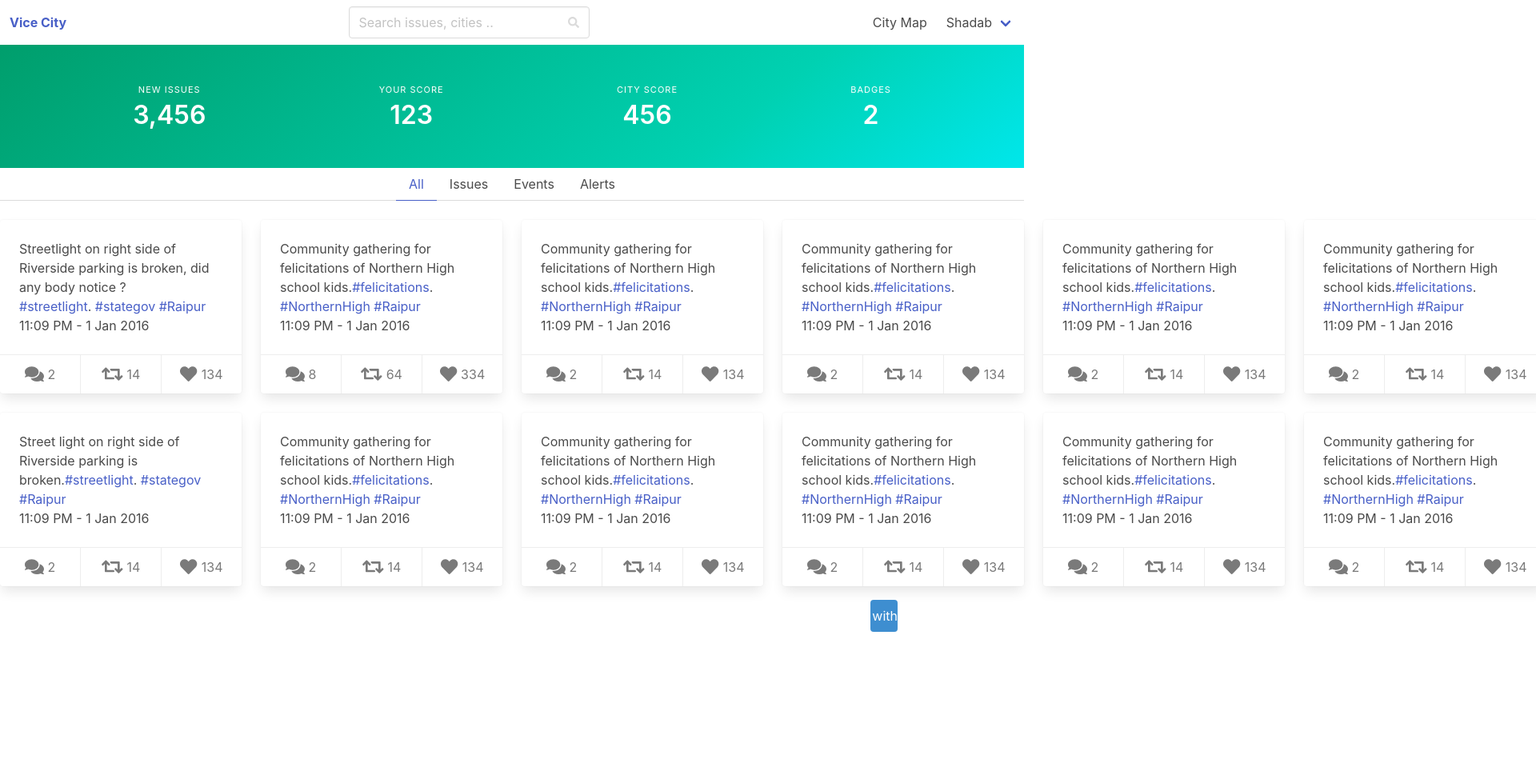
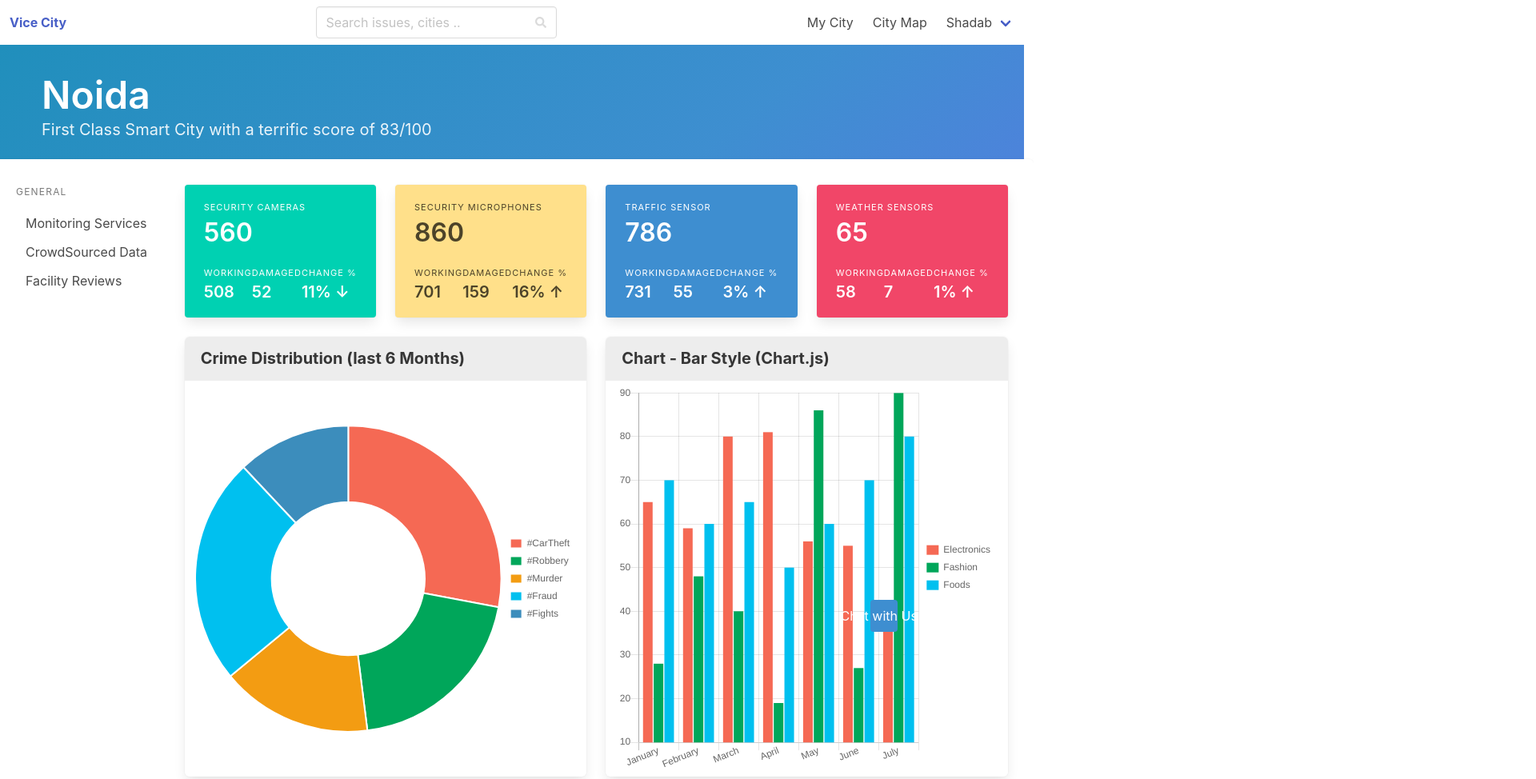
Before and after one commit to shaddu/SociallySmartCity, a React app: page /City in a window 1280 px wide. Shown: the top 974 px of the page at 80% size, 1920 px wide, since content can reach past the window. Before the commit the page ends 800 px from the top, so only its background shows below. Built offline with nearby package versions, Linux system fonts and the light colour scheme.

Commit message:
charts & city data added

```diff
--- a/package.json
+++ b/package.json
@@ -43,6 +43,7 @@
     "@fortawesome/react-fontawesome": "^0.1.4",
     "botframework-webchat": "^4.3.0",
     "bulma": "^0.7.4",
+    "chart.js": "^2.7.3",
     "react": "^16.8.1",
     "react-dom": "^16.8.1",
     "react-router": "^4.3.1",
--- a/src/City.js
+++ b/src/City.js
@@ -1,7 +1,7 @@
 import React from 'react';
 import NavBar from './navbar';
-import Profile from './Profile';
-import Feed from './Feed';
+import CityDetail from './CityDetail';
+import CityName from './CityName';
 import ChatBox from './ChatBox';
 
 export class City extends React.Component {
@@ -25,8 +25,8 @@ export class City extends React.Component {
         return (
             <>
                 <NavBar />
-                <Profile />
-                <Feed />
+                <CityName/>
+                <CityDetail/>
                 {this.state.chatboxOpen ? <ChatBox buttonClick={this.buttonClick}/> :
                                           <button id="chatbutton" className="button is-info" onClick={this.buttonClick} style={{ bottom: 10, position: "fixed", float: "right", right: "15%", left: "85%" }}>Chat with Us ?</button>}
             </>
--- /dev/null
+++ b/src/CityDetail.js
@@ -0,0 +1,183 @@
+import React from 'react'
+
+class CityDetail extends React.Component {
+
+  componentDidMount(){
+    require('./module-chart.js')
+  }
+  render() {
+    return (
+      <div className="columns box">
+        <aside className="column is-2 menu">
+          <p className="menu-label">
+            General
+         </p>
+          <ul className="menu-list">
+            <li><a>Monitoring Services</a></li>
+            <li><a>CrowdSourced Data</a></li>
+            <li><a>Facility Reviews</a></li>
+          </ul>
+
+        </aside>
+        <div className="column ">
+
+        {/* level starts */}
+        <div className="columns is-multiline">
+          <div className="column">
+            <div className="box notification is-primary">
+              <div className="heading">Security Cameras</div>
+              <div className="title">560</div>
+              <div className="level">
+                <div className="level-item">
+                  <div className="">
+                    <div className="heading">Working</div>
+                    <div className="title is-5">508</div>
+                  </div>
+                </div>
+                <div className="level-item">
+                  <div className="">
+                    <div className="heading">Damaged </div>
+                    <div className="title is-5">52</div>
+                  </div>
+                </div>
+                <div className="level-item">
+                  <div className="">
+                    <div className="heading"> Change %</div>
+                    <div className="title is-5">11% &darr;</div>
+                  </div>
+                </div>
+              </div>
+            </div>
+          </div>
+          <div className="column">
+            <div className="box notification is-warning">
+              <div className="heading">Security Microphones</div>
+              <div className="title">860</div>
+              <div className="level">
+                <div className="level-item">
+                  <div className="">
+                    <div className="heading">Working</div>
+                    <div className="title is-5">701</div>
+                  </div>
+                </div>
+                <div className="level-item">
+                  <div className="">
+                    <div className="heading">Damaged </div>
+                    <div className="title is-5">159</div>
+                  </div>
+                </div>
+                <div className="level-item">
+                  <div className="">
+                    <div className="heading"> Change %</div>
+                    <div className="title is-5">16% &uarr;</div>
+                  </div>
+                </div>
+              </div>
+            </div>
+          </div>
+          <div className="column">
+            <div className="box notification is-info">
+            <div className="heading">Traffic Sensor</div>
+              <div className="title">786</div>
+              <div className="level">
+                <div className="level-item">
+                  <div className="">
+                    <div className="heading">Working</div>
+                    <div className="title is-5">731</div>
+                  </div>
+                </div>
+                <div className="level-item">
+                  <div className="">
+                    <div className="heading">Damaged </div>
+                    <div className="title is-5">55</div>
+                  </div>
+                </div>
+                <div className="level-item">
+                  <div className="">
+                    <div className="heading"> Change %</div>
+                    <div className="title is-5">3% &uarr;</div>
+                  </div>
+                </div>
+              </div>
+            </div>
+          </div>
+          <div className="column">
+            <div className="box notification is-danger">
+            <div className="heading">Weather Sensors</div>
+              <div className="title">65</div>
+              <div className="level">
+                <div className="level-item">
+                  <div className="">
+                    <div className="heading">Working</div>
+                    <div className="title is-5">58</div>
+                  </div>
+                </div>
+                <div className="level-item">
+                  <div className="">
+                    <div className="heading">Damaged </div>
+                    <div className="title is-5">7</div>
+                  </div>
+                </div>
+                <div className="level-item">
+                  <div className="">
+                    <div className="heading"> Change %</div>
+                    <div className="title is-5">1% &uarr;</div>
+                  </div>
+                </div>
+              </div>
+            </div>
+          </div>
+        </div>
+        {/* level ends */}
+
+        {/* charts start */}
+        <div class="columns is-multiline">
+          <div class="column is-6">
+            <div class="panel">
+              <p class="panel-heading">
+                Crime Distribution (last 6 Months)
+              </p>
+              <div class="panel-block">
+                <canvas id="chartDoughnut" width="400" height="400"></canvas>
+              </div>
+            </div>
+          </div>
+          <div class="column is-6">
+            <div class="panel">
+              <p class="panel-heading">
+                Chart - Bar Style (Chart.js)
+              </p>
+              <div class="panel-block">
+                <canvas id="chartBar" width="400" height="400"></canvas>
+              </div>
+            </div>
+          </div>
+          <div class="column is-6">
+            <div class="panel">
+              <p class="panel-heading">
+                 Air Qaulity Index
+              </p>
+              <div class="panel-block">
+                <canvas id="chartLine" width="400" height="400"></canvas>
+              </div>
+            </div>
+          </div>
+          <div class="column is-6">
+            <div class="panel">
+              <p class="panel-heading">
+                Chart - Scatter Style (Chart.js)
+              </p>
+              <div class="panel-block">
+                <canvas id="chartScatter" width="400" height="400"></canvas>
+              </div>
+            </div>
+          </div>
+        </div>
+        {/* Charts ends */}
+        </div>
+      </div>
+    )
+  }
+}
+
+export default CityDetail;
--- /dev/null
+++ b/src/CityName.js
@@ -0,0 +1,32 @@
+import React from 'react'
+
+class CityName extends React.Component {
+  render() {
+    return (
+      <section className="hero is-info is-bold">
+        <div className="hero-body">
+          <div className="container">
+            <div className="columns">
+              <div className="coulmn">
+
+                <h1 className="title is-size-1">
+                  Noida
+                </h1>
+                <h2 className="subtitle">
+                  First Class Smart City with a terrific score of 83/100
+                </h2>
+              </div>
+            <div className="column">
+              <div className="tile is-pulled-right">
+                {/* <p className="title">99/100</p> */}
+              </div>
+            </div>
+            </div>
+          </div>
+        </div>
+      </section >
+    )
+  }
+}
+
+export default CityName;
--- a/src/index.css
+++ b/src/index.css
@@ -36,7 +36,7 @@ a svg {
     border-radius: 5px;
     box-shadow: 0px 5px 35px 9px #ccc;
     z-index: 100;
-    height: 50%;
+    height: 65%;
 }
 
 #chatboxbody{
--- /dev/null
+++ b/src/module-chart.js
@@ -0,0 +1,238 @@
+import Chart from 'chart.js';
+const dataArray = [100, 350, 300, 200, 300, 500]
+
+//-------------
+//- BAR CHART -
+//-------------
+var areaChartData = {
+  labels  : ['January', 'February', 'March', 'April', 'May', 'June', 'July'],
+  datasets: [
+    {
+      label               : 'Electronics',
+      backgroundColor     : '#f56954',
+      data                : [65, 59, 80, 81, 56, 55, 40]
+    },
+    {
+      label               : 'Fashion',
+      backgroundColor     : '#00a65a',
+      data                : [28, 48, 40, 19, 86, 27, 90]
+    },
+    {
+      label               : 'Foods',
+      backgroundColor     : '#00c0ef',
+      data                : [70, 60, 65, 50, 60, 70, 80]
+    }
+  ]
+}
+var barChartOptions = {
+  //Boolean - Whether the scale should start at zero, or an order of magnitude down from the lowest value
+  scaleBeginAtZero        : true,
+  //Boolean - Whether grid lines are shown across the chart
+  scaleShowGridLines      : true,
+  //String - Colour of the grid lines
+  scaleGridLineColor      : 'rgba(0,0,0,.05)',
+  //Number - Width of the grid lines
+  scaleGridLineWidth      : 1,
+  //Boolean - Whether to show horizontal lines (except X axis)
+  scaleShowHorizontalLines: true,
+  //Boolean - Whether to show vertical lines (except Y axis)
+  scaleShowVerticalLines  : true,
+  //Boolean - If there is a stroke on each bar
+  barShowStroke           : true,
+  //Number - Pixel width of the bar stroke
+  barStrokeWidth          : 2,
+  //Number - Spacing between each of the X value sets
+  barValueSpacing         : 5,
+  //Number - Spacing between data sets within X values
+  barDatasetSpacing       : 1,
+  //String - A legend template
+  responsive              : true,
+  maintainAspectRatio     : true,
+  legend: {
+    display: true,
+    position: 'right',
+    labels: {
+      boxWidth: 15,
+      defaultFontColor: '#343a40',
+      defaultFontSize: 11,
+    }
+  }
+}
+
+var chartBar = document.getElementById("chartBar");
+new Chart(chartBar, {
+  type: 'bar',
+  data: areaChartData,
+  options: barChartOptions
+});
+
+/* Chart Line */
+var chartLine = document.getElementById("chartLine");
+new Chart(chartLine, {
+    type: 'line',
+    data: {
+        labels: ["Oct", "Nov", "Dec", "Jan", "Feb", "March"],
+        datasets: [{
+            label: 'AQI',
+            data: dataArray,
+            backgroundColor: [
+                'rgba(255, 99, 132, 0.2)'
+            ],
+            borderColor: [
+                'rgba(255,99,132,1)'
+            ],
+            pointBackgroundColor: [
+                'rgba(255, 99, 132, 0.2)',
+                'rgba(54, 162, 235, 0.2)',
+                'rgba(255, 206, 86, 0.2)',
+                'rgba(75, 192, 192, 0.2)',
+                'rgba(153, 102, 255, 0.2)',
+                'rgba(255, 159, 64, 0.2)'
+            ],
+            pointBorderColor: [
+                'rgba(255,99,132,1)',
+                'rgba(54, 162, 235, 1)',
+                'rgba(255, 206, 86, 1)',
+                'rgba(75, 192, 192, 1)',
+                'rgba(153, 102, 255, 1)',
+                'rgba(255, 159, 64, 1)'
+            ],
+            borderWidth: 1
+        }]
+    },
+    options: {
+        scales: {
+            yAxes: [{
+                ticks: {
+                    beginAtZero:true
+                }
+            }]
+        }
+    }
+});
+
+/* Chart Scatter */
+var chartScatter = document.getElementById("chartScatter");
+new Chart(chartScatter, {
+    type: 'scatter',
+    data: {
+        datasets: [{
+            label: 'Scatter Dataset',
+            data: [{
+                x: 5,
+                y: 5
+            }, {
+                x: 6,
+                y: 8
+            }, {
+                x: 6,
+                y: 6
+            }, {
+                x: 7,
+                y: 7
+            }, {
+                x: 7,
+                y: 9
+            }, {
+                x: 9,
+                y: 5
+            }],
+            backgroundColor: [
+                'rgba(255, 99, 132, 0.2)',
+                'rgba(54, 162, 235, 0.2)',
+                'rgba(255, 206, 86, 0.2)',
+                'rgba(75, 192, 192, 0.2)',
+                'rgba(153, 102, 255, 0.2)',
+                'rgba(255, 159, 64, 0.2)'
+            ],
+            borderColor: [
+                'rgba(255,99,132,1)',
+                'rgba(54, 162, 235, 1)',
+                'rgba(255, 206, 86, 1)',
+                'rgba(75, 192, 192, 1)',
+                'rgba(153, 102, 255, 1)',
+                'rgba(255, 159, 64, 1)'
+            ],
+            pointBackgroundColor: [
+                'rgba(255, 99, 132, 0.2)',
+                'rgba(54, 162, 235, 0.2)',
+                'rgba(255, 206, 86, 0.2)',
+                'rgba(75, 192, 192, 0.2)',
+                'rgba(153, 102, 255, 0.2)',
+                'rgba(255, 159, 64, 0.2)'
+            ],
+            pointBorderColor: [
+                'rgba(255,99,132,1)',
+                'rgba(54, 162, 235, 1)',
+                'rgba(255, 206, 86, 1)',
+                'rgba(75, 192, 192, 1)',
+                'rgba(153, 102, 255, 1)',
+                'rgba(255, 159, 64, 1)'
+            ]
+        }]
+    },
+    options: {
+        scales: {
+            xAxes: [{
+                type: 'linear',
+                position: 'bottom'
+            }]
+        }
+    }
+});
+
+
+//-------------
+//- Doughtnut CHART -
+//-------------
+var pieOptions = {
+  responsive: true,
+  segmentShowStroke: true,
+  segmentStrokeColor: '#fff',
+  segmentStrokeWidth: 1,
+  animationSteps: 100,
+  animationEasing: 'easeOutBounce',
+  animateRotate: true,
+  animateScale: true,
+  maintainAspectRatio: true,
+  legend: {
+    display: true,
+    position: 'right',
+    labels: {
+      boxWidth: 15,
+      defaultFontColor: '#343a40',
+      defaultFontSize: 11,
+    }
+  }
+}
+
+var chartDoughnut = document.getElementById("chartDoughnut");
+new Chart(chartDoughnut, {
+  type: 'doughnut',
+  data: {
+    datasets: [{
+      data: [700, 500, 400, 600, 300],
+      backgroundColor: [
+        '#f56954',
+        '#00a65a',
+        '#f39c12',
+        '#00c0ef',
+        '#3c8dbc',
+        '#d2d6de'
+      ],
+    }],
+    labels: [
+      '#CarTheft',
+      '#Robbery',
+      '#Murder',
+      '#Fraud',
+      '#Fights',
+    ]
+  },
+  options: pieOptions
+});
+
+
+
+// WEBPACK FOOTER //
+// ./module-chart.js
--- a/src/navbar.js
+++ b/src/navbar.js
@@ -1,5 +1,5 @@
 import React from 'react'
-import {Link} from 'react-router-dom'
+import { Link } from 'react-router-dom'
 
 import { FontAwesomeIcon } from '@fortawesome/react-fontawesome';
 import { faSearch } from '@fortawesome/free-solid-svg-icons'
@@ -34,7 +34,8 @@ class Navbar extends React.Component {
             </div>
           </div>
           <div className="navbar-end">
-             <Link className="navbar-item" to="/CityMaps">City Map</Link>
+            <Link className="navbar-item" to="/City">My City </Link>
+            <Link className="navbar-item" to="/CityMaps">City Map</Link>
             <div className="navbar-item has-dropdown is-hoverable">
               <a className="navbar-link">
                 Shadab
--- a/webpack.config.js
+++ b/webpack.config.js
@@ -27,7 +27,8 @@ const config = {
     devServer: {
         contentBase: dist,
         compress: true,
-        port: 1234
+        port: 1234,
+        historyApiFallback: true
     }
 }
 
```
